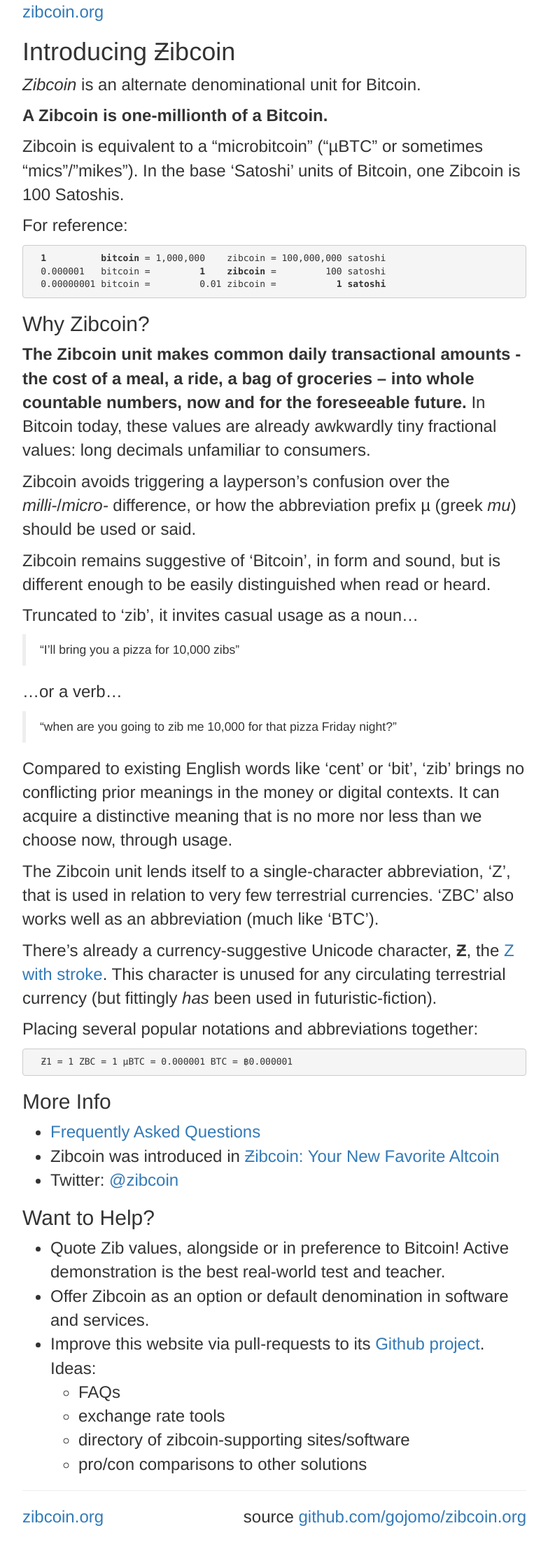
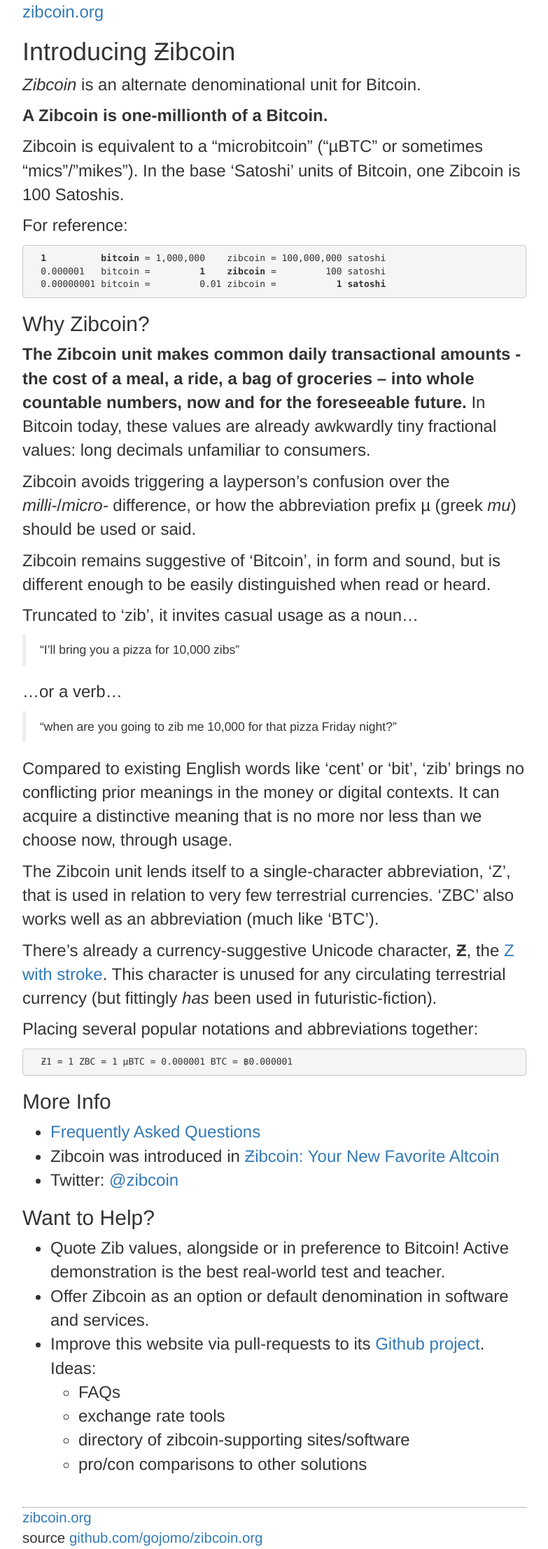
Before and after one commit to gojomo/zibcoin.org, a Jekyll site: the page built from index.md, in a window 1280 px wide. Shown: the whole page at 70% size, without its empty margins (248-1031 px from the left). Built offline with Jekyll 4.4.1, drawn with Linux system fonts in a browser that asks for light colours; nearby versions of some CDN libraries; before the commit the page ends 2184 px from its top, so only the background shows below that.

Commit message:
Update minimal.html

```diff
--- a/_layouts/minimal.html
+++ b/_layouts/minimal.html
@@ -24,11 +24,10 @@
     <div class="container">
       <div><a href='/'>{{ site.domain }}</a></div>
       {{ content }}
-      <hr>
-      <div>
-        <a style="display:block;float:left" href='/'>{{ site.domain }}</a>
-        <span style="display:block;float:right">
-          source <a href='{{ site.project_url }}'>{{ site.project_display_name }}</a>
+      <br>
+      <div class="small" style="border-top:1px dotted #777">
+        <a href='/'>{{ site.domain }}</a><br>
+        source <a href='{{ site.project_url }}'>{{ site.project_display_name }}</a>
       </div>
     </div>
 
```
